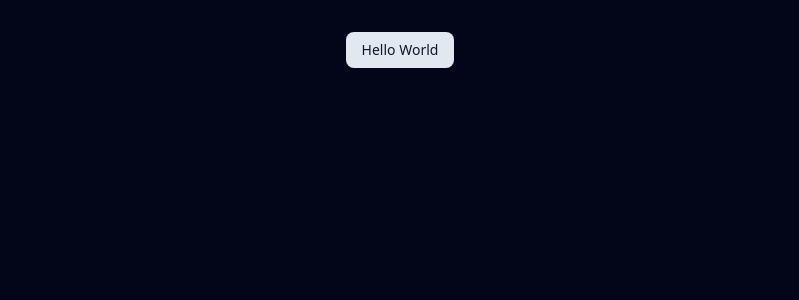
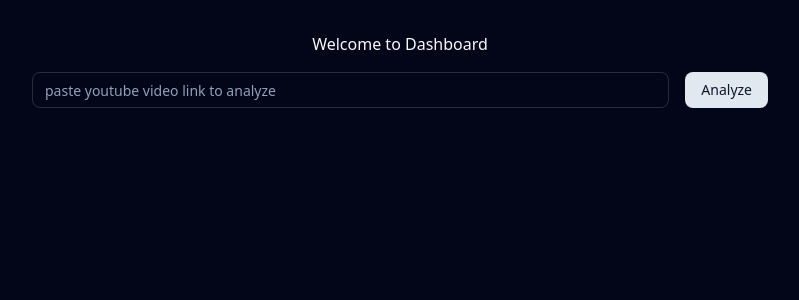
Before and after one commit to omerfcinoglu/sentimentAnalyzer-dashboard, a React (Vite) app in the folder frontend/: page / in a window 1280 px wide. Shown: the top 300 px of the page, without its empty margins (240-1039 px from the left). Built offline with nearby package versions, Linux system fonts and the light colour scheme.

Commit message:
Update App.tsx

```diff
--- a/frontend/src/App.tsx
+++ b/frontend/src/App.tsx
@@ -1,10 +1,13 @@
 import './App.css'
-import { Button } from './components/ui/button'
+import { Dashboard } from './components/dashboard'
 
 function App() {
 
   return (
-    <Button variant="default">Hello World</Button>
+    <div>
+      <h1>Welcome to Dashboard</h1>
+      <Dashboard />
+    </div>
   )
 }
 
```
